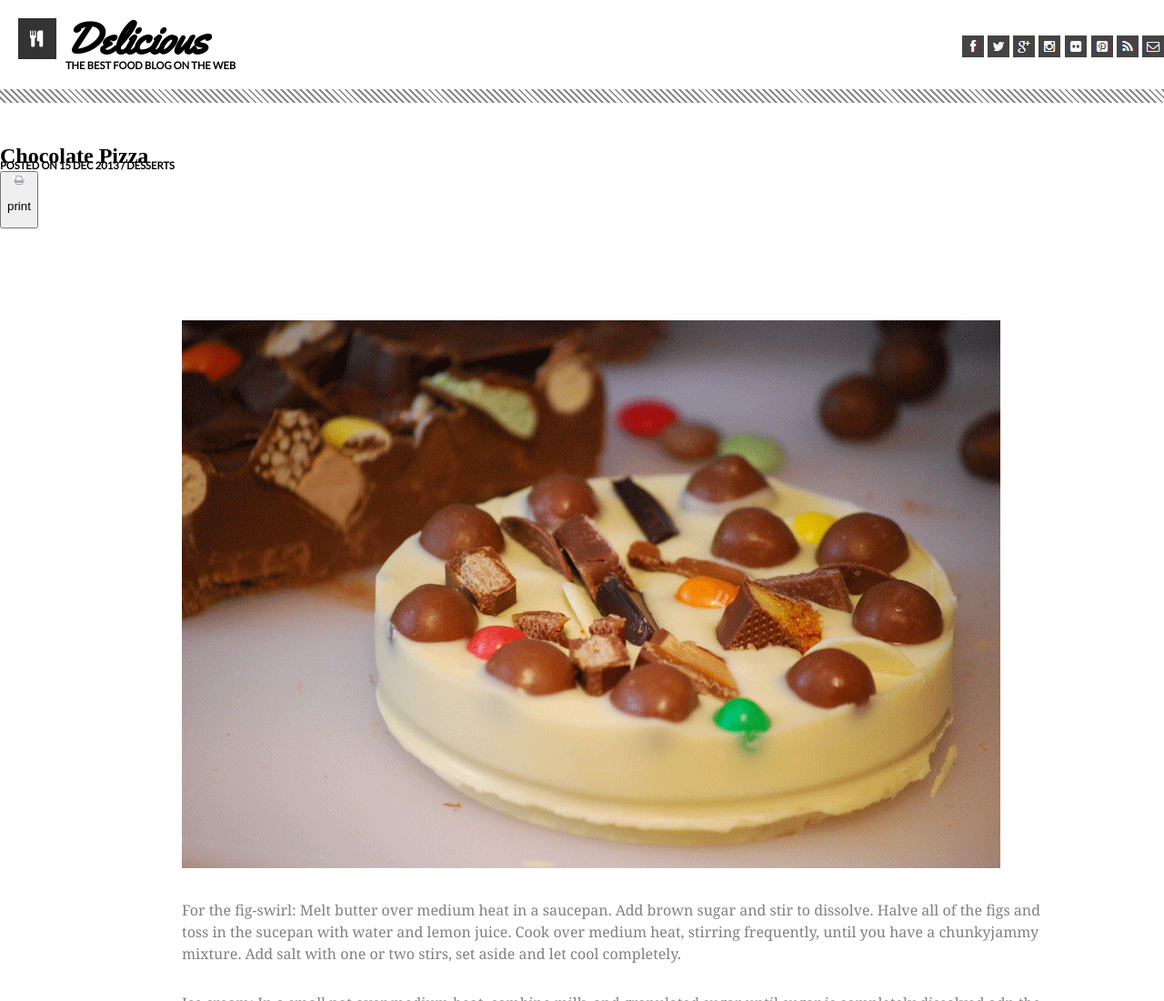
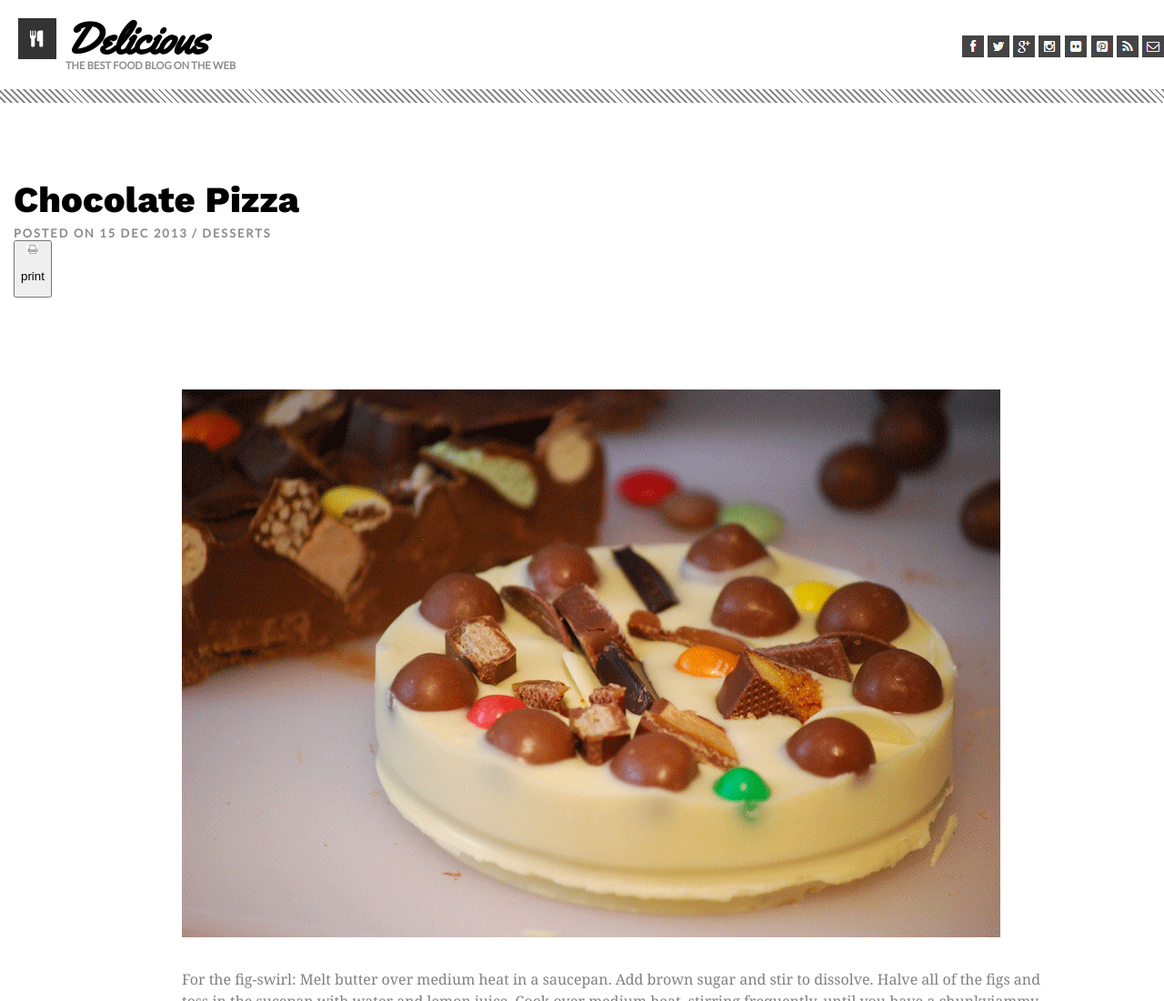
Before and after one commit to nathansandberg/css-fun, a plain HTML site: page index.html in a window 1280 px wide. Shown: the top 1100 px of the page at 91% size. Drawn offline with nearby package versions, Linux system fonts and the light colour scheme.

Commit message:
Title tags

```diff
--- a/assets/style.css
+++ b/assets/style.css
@@ -1,5 +1,3 @@
-
-
 
 #recipe-card{
 position: relative;
@@ -80,6 +78,23 @@ h4 { margin: 0;
     font-family: Lato;
     text-transform: uppercase;
     font-size: .7em;
+    color: #8c8c8c;
+}
+
+#title {
+    padding-top: 50px;
+    padding-left: 15px;
+}
+
+#title h2{
+    font-family: 'Work Sans', sans-serif;
+    font-size: 2.5em;
+    margin-bottom: 15px;
+}
+
+#title h4{
+    font-size: .8em;
+    letter-spacing: 2px;
 }
 
 #twits{
@@ -111,7 +126,7 @@ h4 { margin: 0;
     padding-bottom: 20px;
 }
 
-h2{
+#tag h2{
     margin: 35px 0px 0px 0px;
     padding: 10px 0px 0px 0px;
 }
--- a/index.html
+++ b/index.html
@@ -2,10 +2,8 @@
 <html>
     <head>
         <link href="assets/style.css" type "text/css" rel="stylesheet">
-        <link href="https://fonts.googleapis.com/css?family=Nanum+Pen+Script|Patrick+Hand" rel="stylesheet">
+        <link href="https://fonts.googleapis.com/css?family=Lato|Patrick+Hand|Work+Sans:800" rel="stylesheet">
         <title>Chocolate Pizza</title>
-        <link href="https://fonts.googleapis.com/css?family=Lato|Patrick+Hand" rel="stylesheet">
-        <link href="assets/style.css" type="text/css" rel="stylesheet" />
     </head>
     <body>
         <header>
```
